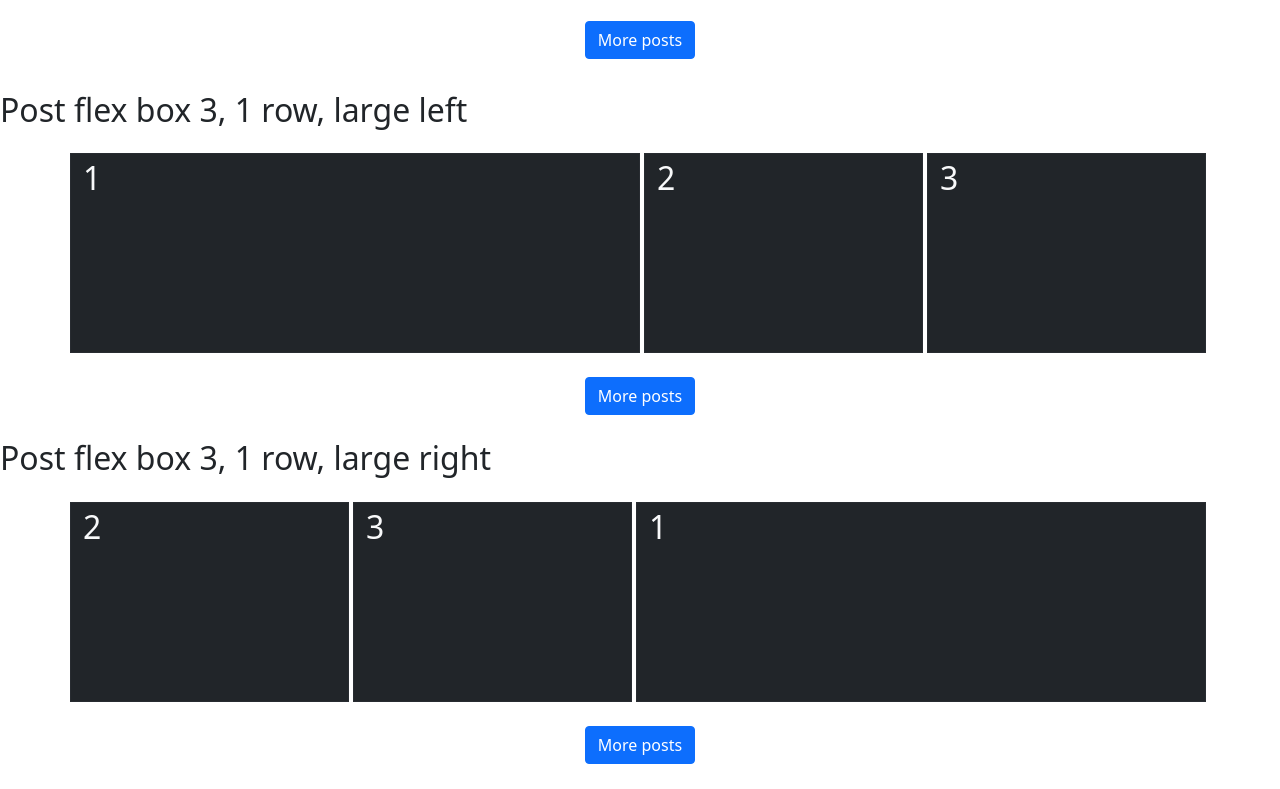
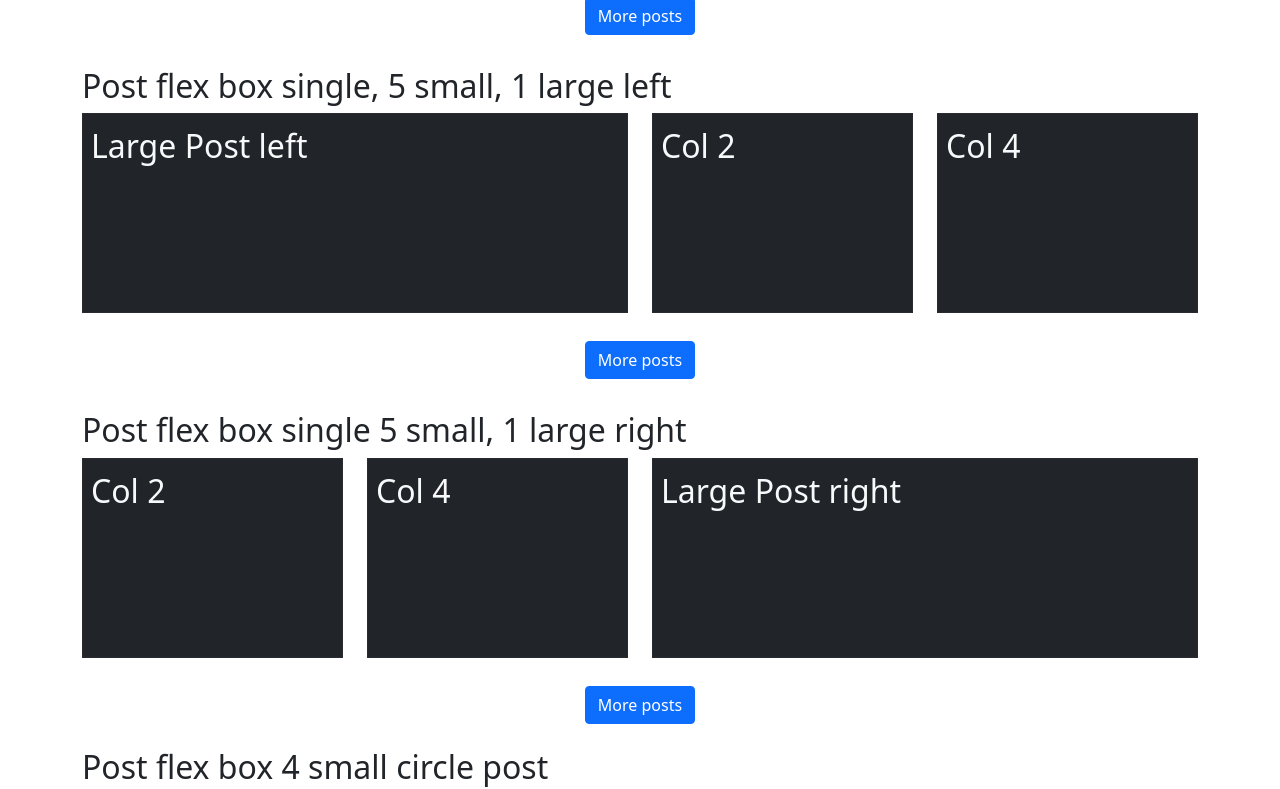
Before and after one commit to martindw26/technologie_dev, a plain HTML site: page blog.html in a window 1280 px wide. Shown: the part 1671-2460 px from the top of the page. Drawn offline with nearby package versions, Linux system fonts and the light colour scheme.

Commit message:
update blocks

```diff
--- a/blog.html
+++ b/blog.html
@@ -70,7 +70,7 @@
     .box-large{
         background-color: rgb(0, 0, 0);
         border: 1px solid rgba(230, 230, 236, 0.034);
-        min-height: 400px;
+        min-height: 403px;
         font-size: 2rem;
 
     }
@@ -107,7 +107,7 @@
 </style>
 </head>
 <body>
-
+    <div class="container-fluid">
 <!-- Navbar-->
 <nav class="navbar navbar-expand-lg bg-dark navbar-dark py-3">
     <div class="container">
@@ -164,13 +164,15 @@
     </div>
 </section>
 
+</div>
 
-!-- Main page container-->
+<div class="container">
+<!-- Main page container-->
 
 
- <!-- Post flex box 4 small 1 large right-->
+ <!-- Post flex box double 5 small, 1 large right-->
  <section>
-    <h2 class="mt-4">Post flex box 5 small, 1 large right</h2>
+    <h2 class="mt-4">Post flex box double 5 small, 1 large right</h2>
     <div class="row">
         <div class="col-lg-6">
             <div class="row">
@@ -209,9 +211,9 @@
     </h5>
 </section>
 
-<!-- Post flex box 5 small, 1 large left-->
+<!-- Post flex box double 5 small, 1 large left-->
 <section>
-    <h2 class="mt-4">Post flex box 5 small, 1 large left</h2>
+    <h2 class="mt-4">Post flex box double 5 small, 1 large left</h2>
         <div class="row">
             <div class="col-lg-6">
                 <div class="box-large bg-dark text-light mb-1 p-2">
@@ -252,13 +254,27 @@
 
 <!-- Post flex box 4 small posts 1 row-->
 
+<!-- Post flex box single, 5 small, 1 large left-->
 <section>
-<h2 class="mt-4">Post flex box 3, 1 row, large left </h2>
-<div class="container mt-4">
+    <h2 class="mt-4">Post flex box single, 5 small, 1 large left</h2>
         <div class="row">
-<div class="col-md col-lg-6 box-medium bg-dark text-light me-lg-1">1</div>
-<div class="col-md box-medium bg-dark text-light me-lg-1">2</div>
-<div class="col-md box-medium bg-dark text-light me-lg-1">3</div>
+            <div class="col-lg-6">
+                <div class="box-medium bg-dark text-light mb-1 p-2">
+                    Large Post left
+                </div>
+            </div>
+            <div class="col-lg-6">
+                <div class="row">
+                    <div class="col-sm col-lg-6">
+                        <div class="box-medium bg-dark text-light mb-1 p-2">
+                            Col 2
+                        </div>
+                    </div>
+                    <div class="col-sm col-lg-6">
+                        <div class="box-medium bg-dark text-light mb-1 p-2">
+                            Col 4
+                        </div>
+                    </div>
                 </div>
         </div>
         <h5 class="text-center mt-4">
@@ -266,17 +282,33 @@
                 <button type="button" name="" id="" class="btn btn-primary">More posts</button>
             </div>
         </h5>
+    </div>
     </section>
 
 <!-- Post flex box 4 small posts 2 rows-->
 
-<section class="">
-    <h2 class="mt-4">Post flex box 3, 1 row, large right </h2>
-    <div class="container mt-4">
+<!-- Post flex box 4 small 1 large right-->
+<section>
+    <h2 class="mt-4">Post flex box single 5 small, 1 large right</h2>
     <div class="row">
-    <div class="col-md box-medium bg-dark text-light me-lg-1">2</div>
-    <div class="col-md box-medium bg-dark text-light me-lg-1">3</div>
-    <div class="col-md col-lg-6 box-medium bg-dark text-light me-lg-1">1</div>
+        <div class="col-lg-6">
+            <div class="row">
+                <div class="col-sm col-lg-6">
+                    <div class="box-medium bg-dark text-light mb-1 p-2">
+                        Col 2
+                    </div>
+                </div>
+                <div class="col-sm col-lg-6">
+                    <div class="box-medium bg-dark text-light mb-1 p-2">
+                        Col 4
+                    </div>
+                </div>
+            </div>
+        </div>
+        <div class="col-lg-6">
+            <div class="box-medium bg-dark text-light mb-1 p-2">
+                Large Post right
+            </div>
         </div>
     </div>
     <h5 class="text-center mt-4">
@@ -306,6 +338,6 @@
 </h5>
 </section>
 
-
+</div>
 </body>
 </html>
```
Lines whose indentation alone changed are shown as unchanged.
